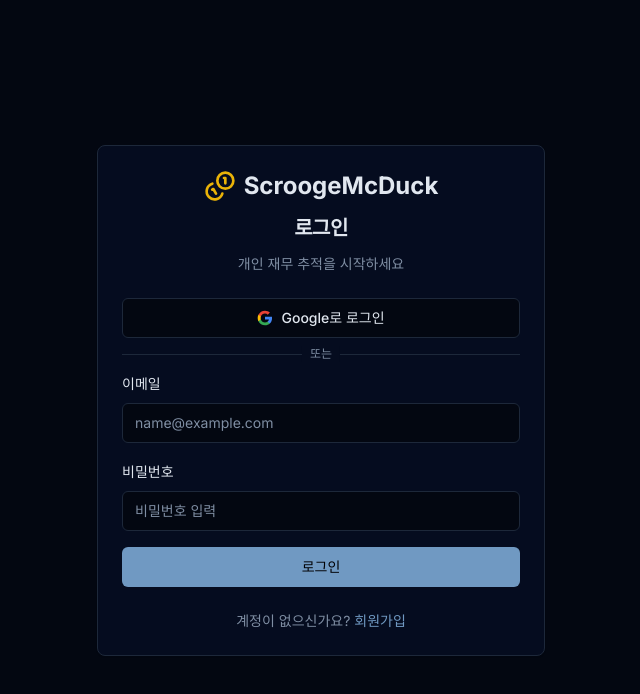
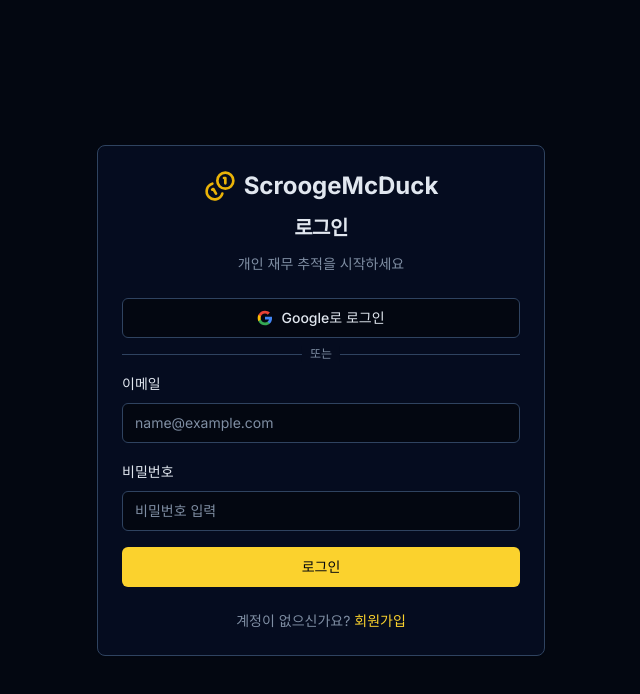
Before and after one commit to AisBestFriend/ScroogeMcDuck, a Next.js app: page /login in a window 1280 px wide. Shown: the top 694 px of the page, without its empty margins (319-959 px from the left). Built offline with nearby package versions, Linux system fonts and the light colour scheme.

Commit message:
v0.1.1: 회원가입 버튼 버그 수정

```diff
--- a/src/app/globals.css
+++ b/src/app/globals.css
@@ -14,8 +14,8 @@
     --popover: 224 71% 7%;
     --popover-foreground: 213 31% 91%;
 
-    --primary: 210 40% 60%;
-    --primary-foreground: 222.2 47.4% 1.2%;
+    --primary: 48 96% 58%;
+    --primary-foreground: 222.2 47.4% 4%;
 
     --secondary: 222.2 47.4% 11.2%;
     --secondary-foreground: 210 40% 98%;
@@ -29,9 +29,9 @@
     --destructive: 0 63% 31%;
     --destructive-foreground: 210 40% 98%;
 
-    --border: 216 34% 17%;
-    --input: 216 34% 17%;
-    --ring: 216 34% 17%;
+    --border: 216 34% 28%;
+    --input: 216 34% 28%;
+    --ring: 216 34% 28%;
 
     --chart-1: 142 76% 45%;
     --chart-2: 0 72% 55%;
--- a/src/components/ui/toast.tsx
+++ b/src/components/ui/toast.tsx
@@ -15,7 +15,7 @@
   <ToastPrimitive.Viewport
     ref={ref}
     className={cn(
-      "fixed top-0 z-[100] flex max-h-screen w-full flex-col-reverse p-4 sm:bottom-0 sm:right-0 sm:top-auto sm:flex-col md:max-w-[420px]",
+      "fixed top-0 z-[100] flex max-h-screen w-full flex-col-reverse p-4 sm:bottom-0 sm:right-0 sm:top-auto sm:flex-col md:max-w-[420px] pointer-events-none",
       className
     )}
     {...props}
```
